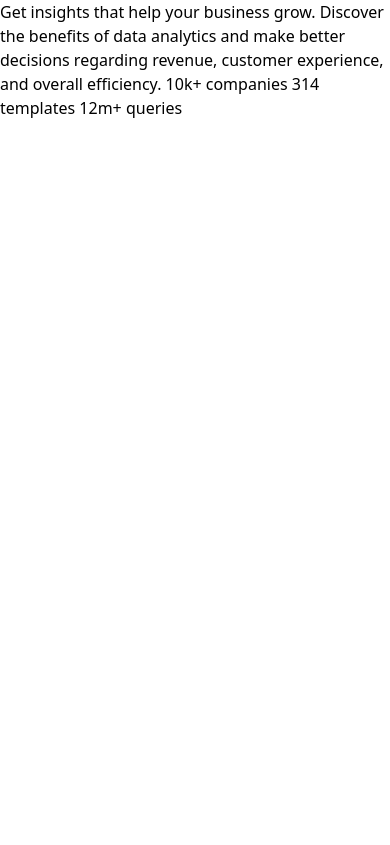
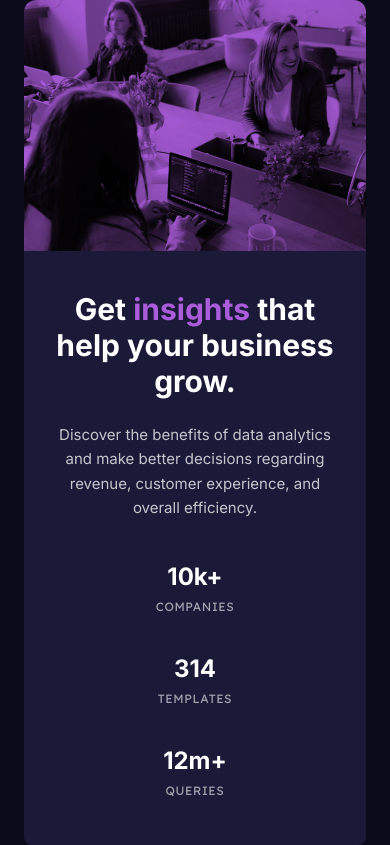
Before and after one commit to castx1981/Stats-preview-card-component, a plain HTML site: page index.html in a window 390 px wide. Drawn offline with nearby package versions, Linux system fonts and the light colour scheme.

Commit message:
mobile version

```diff
--- a/index.html
+++ b/index.html
@@ -14,15 +14,19 @@
       theme: {
         extend: {
           colors: {
-            'pale-blue': 'hsl(225, 100%, 94%)',
-            'bright-blue': 'hsl(245, 75%, 52%)',
-            'very-pale-blue': 'hsl(225, 100%, 98%)',
-            'desaturated-blue': 'hsl(224, 23%, 55%)',
-            'dark-blue': 'hsl(223, 47%, 23%)',
+            'very-dark-blue': 'hsl(233, 47%, 7%)',
+            'dark-desaturated-blue': 'hsl(244, 38%, 16%)',
+            'soft-violet': 'hsl(277, 64%, 61%)',
           },
           fontFamily: {
             'inter': ['Inter', 'sans-serif'],
             'lexend-deca': ['"Lexend Deca"', 'sans-serif']
+          },
+          fontSize: {
+            'md': ['0.9375rem', {
+              lineHeight: '1.625',
+              fontWeight: '400',
+            }],
           },
         }
       }
@@ -30,14 +34,41 @@
   </script>
 </head>
 <body>
-
-  Get insights that help your business grow.
-
-  Discover the benefits of data analytics and make better decisions regarding revenue, customer
-  experience, and overall efficiency.
-
-  10k+ companies
-  314 templates
-  12m+ queries
+<!--background container-->
+<div class="flex items-center justify-center min-h-screen bg-very-dark-blue">
+  <!--  card container  -->
+  <div class="mx-6 max-w-sm flex flex-col bg-soft-violet rounded-xl">
+    <!-- banner -->
+    <picture>
+      <source media="(min-width: 1280px)" srcset="images/image-header-desktop.jpg" />
+      <img class="flex-none rounded-t-lg mix-blend-multiply" src="images/image-header-mobile.jpg" alt="header"/>
+    </picture>
+    <!-- content -->
+    <div class="flex-none px-6 py-10 bg-dark-desaturated-blue rounded-b-lg">
+      <h1 class="font-inter font-bold text-3xl text-white text-center">
+        Get <span class="text-soft-violet">insights</span> that help your business grow.
+      </h1>
+      <p class="mt-6 px-2 font-inter text-white/75 text-md text-center">
+        Discover the benefits of data analytics and make better decisions regarding revenue, customer
+        experience, and overall efficiency.
+      </p>
+      <!-- stats -->
+      <div class="mt-10 flex flex-col justify-center items-center space-y-8">
+        <div class="flex flex-col items-center">
+          <h1 class="font-inter font-bold text-2xl text-white">10k+</h1>
+          <p class="p-1.5 uppercase font-lexend-deca text-xs text-white/60 tracking-wider">companies</p>
+        </div>
+        <div class="flex flex-col items-center">
+          <h1 class="font-inter font-bold text-2xl text-white">314</h1>
+          <p class="p-1.5 uppercase font-lexend-deca text-xs text-white/60 tracking-wider">templates</p>
+        </div>
+        <div class="flex flex-col items-center">
+          <h1 class="font-inter font-bold text-2xl text-white">12m+</h1>
+          <p class="p-1.5 uppercase font-lexend-deca text-xs text-white/60 tracking-wider">queries</p>
+        </div>
+      </div>
+    </div>
+  </div>
+</div>
 </body>
 </html>
```
